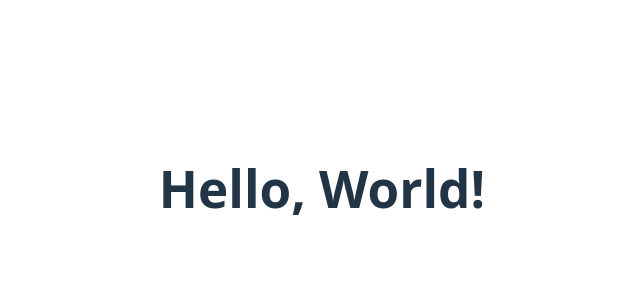
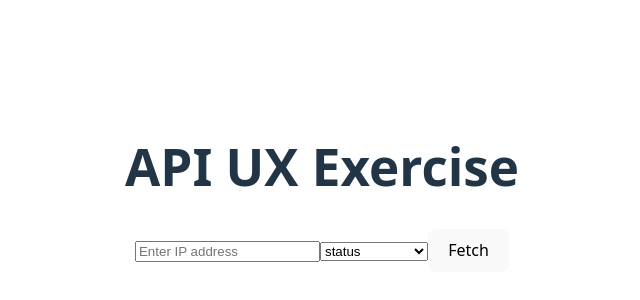
Before and after one commit to brownm09/cta-tech-assessment-20250623, a React (Vite) app: page / in a window 1280 px wide. Shown: the part 212-512 px from the top of the page, without its empty margins (318-958 px from the left). Built offline with nearby package versions, Linux system fonts and the light colour scheme.

Commit message:
New title, input, dropdown, and (functionless) button.

```diff
--- a/src/App.jsx
+++ b/src/App.jsx
@@ -1,9 +1,22 @@
+import { useState } from 'react';
 import './App.css';
 
+const API_FIELDS = [
+  'status', 'message', 'continent', 'continentCode', 'country', 'countryCode', 'region', 'regionName', 'city', 'district', 'zip', 'lat', 'lon', 'timezone', 'offset', 'currency', 'isp', 'org', 'as', 'asname', 'reverse', 'mobile', 'proxy', 'hosting', 'query'
+];
+
 function App() {
+  const [ip, setIp] = useState('');
   return (
     <div style={{ textAlign: 'center', marginTop: '2rem' }}>
-      <h1>Hello, World!</h1>
+      <h1>API UX Exercise</h1>
+      <input type="text" placeholder="Enter IP address" value={ip} onChange={e => setIp(e.target.value)} />
+      <select>
+        {API_FIELDS.map(field => (
+          <option key={field} value={field}>{field}</option>
+        ))}
+      </select>
+      <button>Fetch</button>
     </div>
   );
 }
```
Also changed, not shown: 1 other file (tests, documents, lock files or other folders).
